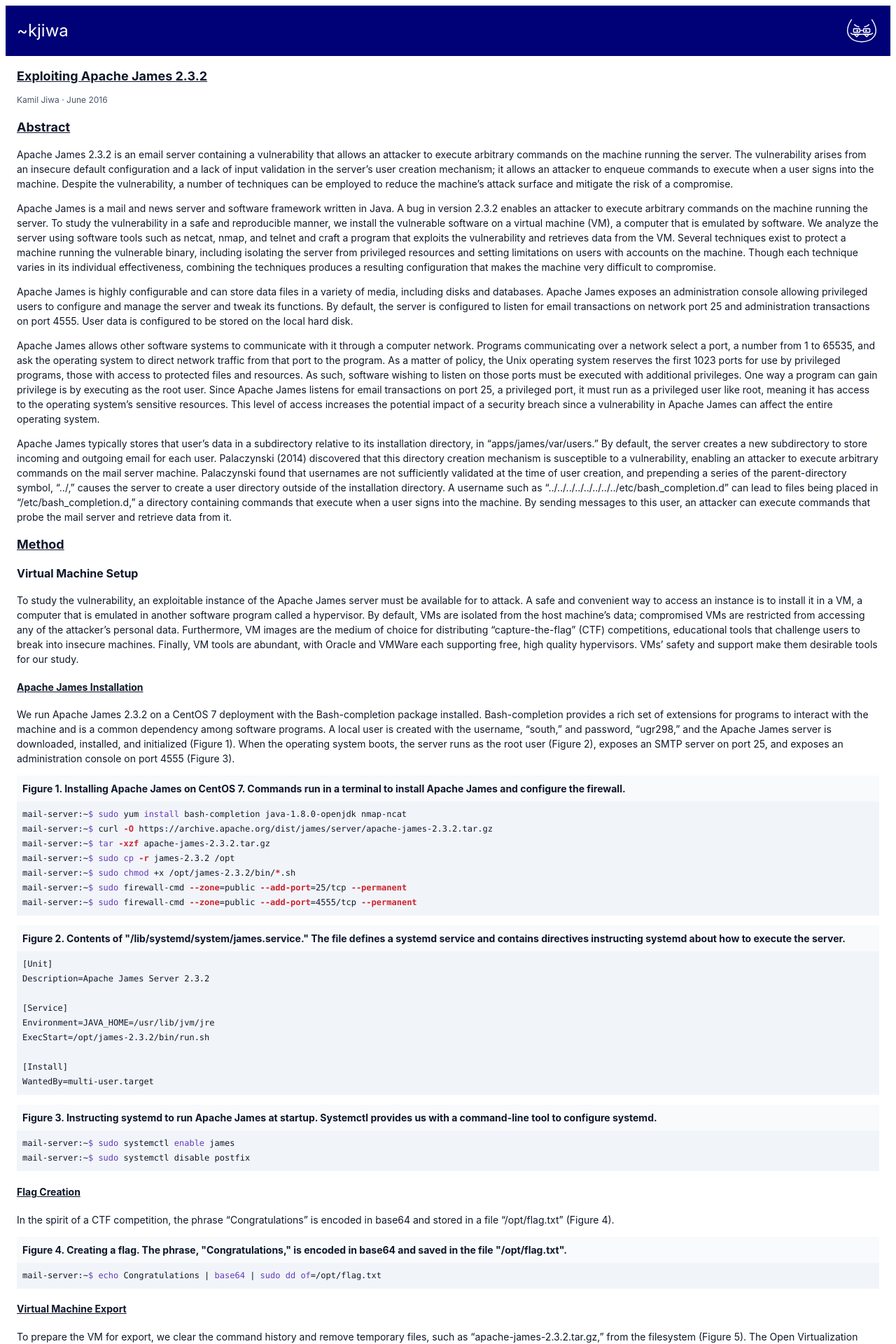
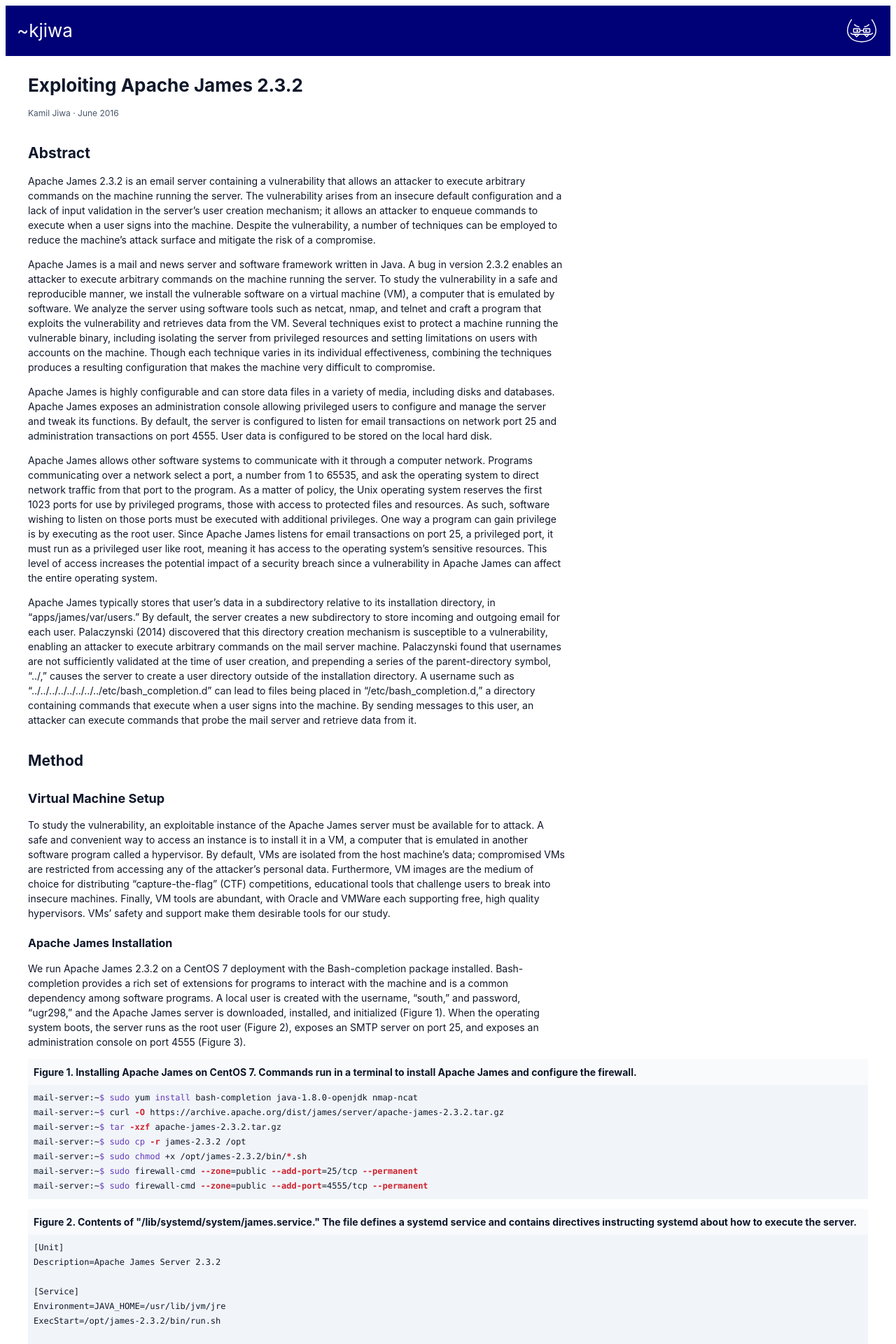
Before and after one commit to kjiwa/crimsonglow, a Jekyll site: the page built from _posts/2016-06-01-exploiting-apache-james-2.3.2.markdown, in a window 1280 px wide. Shown: the top 1920 px of the page at 70% size. Built offline with Jekyll 4.4.1, drawn with Linux system fonts in a browser that asks for light colours.

Commit message:
Implement dual-measure layout and improve typography hierarchy

```diff
--- a/_sass/main.scss
+++ b/_sass/main.scss
@@ -36,12 +36,16 @@
   --font-size-sm: 0.875rem;
   --font-size-md: 1rem;
   --font-size-lg: 1.125rem;
-  --font-size-xl: 1.5rem;
+  --font-size-xl: 1.3125rem;
+  --font-size-2xl: 1.625rem;
 
   --line-height: 1.5;
 
   --space-1: 8px;
   --space-2: 16px;
+
+  --container-max-width: 75rem;
+  --prose-max-width: 48rem;
 }
 
 @media (prefers-color-scheme: dark) {
@@ -114,7 +118,7 @@
   border-bottom: 1px solid var(--color-header-border);
   color: #fff;
   display: flex;
-  font-size: var(--font-size-xl);
+  font-size: var(--font-size-2xl);
   font-weight: normal;
   justify-content: space-between;
   padding: var(--space-2);
@@ -129,20 +133,21 @@
 }
 
 article {
-  margin: 0;
+  margin: 0 auto;
+  max-width: var(--container-max-width);
   padding: 0 var(--space-2);
 }
 
 article h1 {
-  font-size: var(--font-size-lg);
+  font-size: var(--font-size-2xl);
   font-weight: bold;
-  margin-bottom: 0;
-  text-decoration: underline;
+  margin-bottom: 0.5rem;
 }
 
 a {
   color: var(--color-link);
   text-decoration: none;
+  text-underline-offset: 2px;
 }
 
 a:hover {
@@ -155,32 +160,50 @@
 }
 
 .content h2 {
-  font-size: var(--font-size-lg);
+  font-size: var(--font-size-xl);
   font-weight: bold;
-  text-decoration: underline;
+  margin-bottom: 0.5rem;
+  margin-top: 2rem;
 }
 
 .content h3 {
-  font-size: var(--font-size-md);
+  font-size: var(--font-size-lg);
   font-weight: bold;
+  margin-bottom: 0.5rem;
+  margin-top: 1.5rem;
 }
 
 .content h4 {
-  font-size: var(--font-size-sm);
+  font-size: var(--font-size-md);
   font-weight: bold;
-  text-decoration: underline;
+  margin-bottom: 0.5rem;
+  margin-top: 1.25rem;
 }
 
 .content h5 {
   font-size: var(--font-size-sm);
   font-style: italic;
   font-weight: normal;
+  margin-bottom: 0.5rem;
+  margin-top: 1rem;
 }
 
 .byline {
   color: var(--color-text-muted);
   font-size: var(--font-size-xs);
   margin-bottom: var(--space-2);
+}
+
+article h1,
+.byline,
+.content > p,
+.content > ul:not(.posts),
+.content > ol,
+.content > h2,
+.content > h3,
+.content > h4,
+.content > h5 {
+  max-width: var(--prose-max-width);
 }
 
 .content .caption {
```
